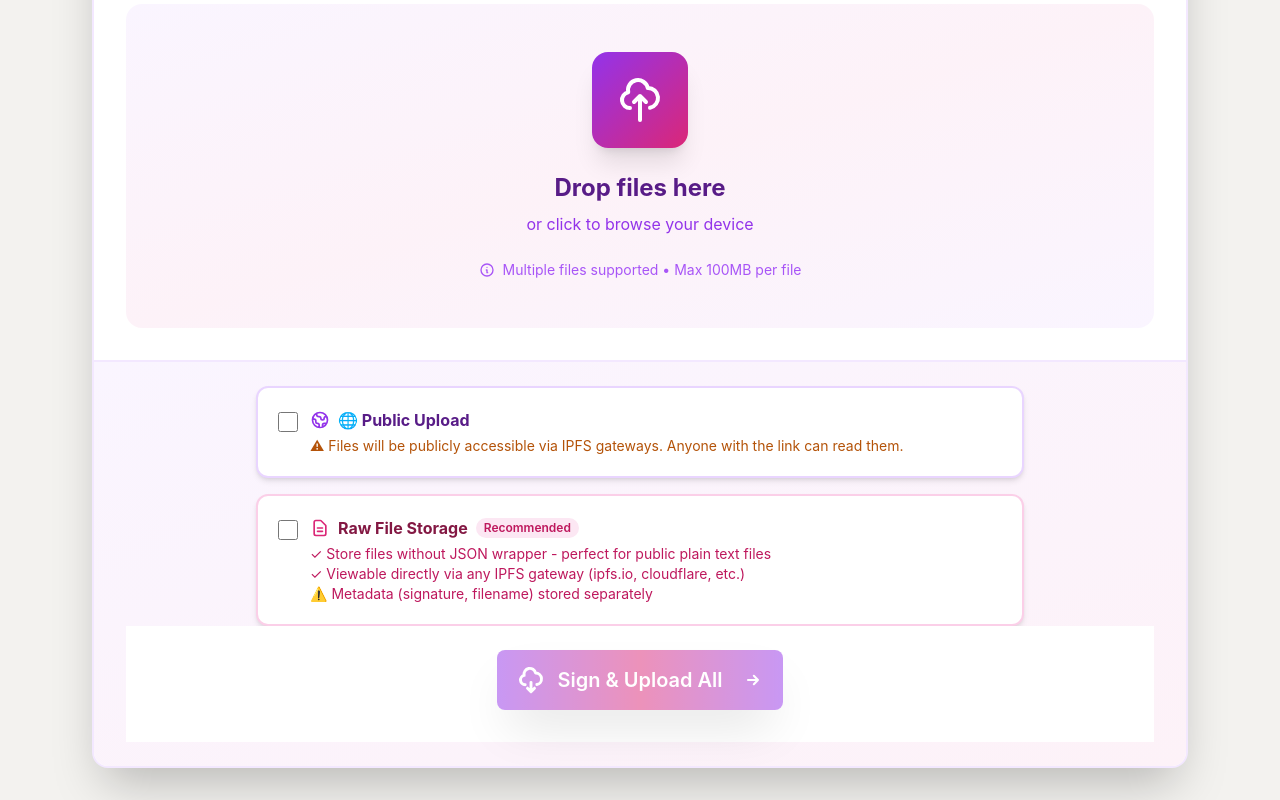
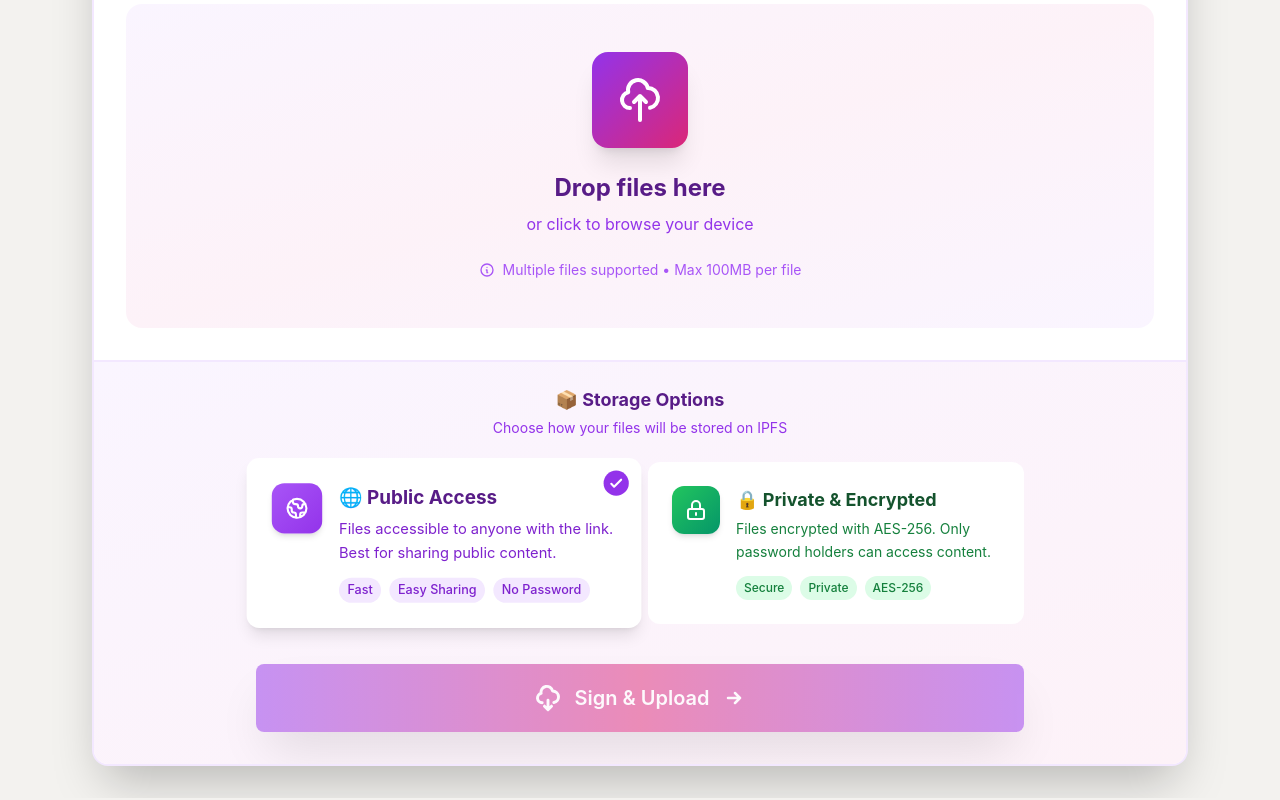
Before and after one commit to wsteves/deaddrop, a React (Vite) app in the folder apps/web/: page /upload in a window 1280 px wide. Shown: the part 323-1123 px from the top of the page. Built offline with nearby package versions, Linux system fonts and the light colour scheme.

Commit message:
upload update

```diff
--- a/apps/web/src/ui/pages/Upload.tsx
+++ b/apps/web/src/ui/pages/Upload.tsx
@@ -130,6 +130,14 @@ export default function Upload() {
       const newFiles = Array.from(e.dataTransfer.files);
       setFiles(prev => [...prev, ...newFiles]);
       toast.success(`Added ${newFiles.length} ${newFiles.length === 1 ? 'file' : 'files'} to queue!`);
+
+      // Scroll to upload button after a short delay
+      setTimeout(() => {
+        const uploadButton = document.querySelector('[data-upload-button]');
+        if (uploadButton) {
+          uploadButton.scrollIntoView({ behavior: 'smooth', block: 'center' });
+        }
+      }, 300);
     }
   }
 
@@ -140,6 +148,14 @@ export default function Upload() {
   async function handleFilesSelected(e: React.ChangeEvent<HTMLInputElement>) {
     const chosen = Array.from(e.target.files || []);
     setFiles(prev => prev.concat(chosen));
+
+    // Scroll to upload button after a short delay
+    setTimeout(() => {
+      const uploadButton = document.querySelector('[data-upload-button]');
+      if (uploadButton) {
+        uploadButton.scrollIntoView({ behavior: 'smooth', block: 'center' });
+      }
+    }, 300);
   }
 
   function createTextFile() {
@@ -157,6 +173,14 @@ export default function Upload() {
     setTextMessage('');
     setShowTextInput(false);
     toast.success('Text message added!');
+
+    // Scroll to upload button after a short delay
+    setTimeout(() => {
+      const uploadButton = document.querySelector('[data-upload-button]');
+      if (uploadButton) {
+        uploadButton.scrollIntoView({ behavior: 'smooth', block: 'center' });
+      }
+    }, 300);
   }
 
   async function uploadAll() {
@@ -521,113 +545,174 @@ export default function Upload() {
           </div>
         )}
 
-        {/* Options Section */}
-        <div className="px-8 pb-6 border-t-2 border-purple-100 bg-gradient-to-br from-purple-50 to-pink-50">
-          <div className="max-w-3xl mx-auto pt-6 space-y-4">
-            {/* Password Protection */}
-            <div className="bg-white rounded-xl p-5 border-2 border-purple-200 shadow-md">
-              <label className="flex items-start gap-3 cursor-pointer group">
-                <input
-                  type="checkbox"
-                  checked={usePassword}
-                  onChange={(e) => {
-                    setUsePassword(e.target.checked);
-                    if (!e.target.checked) setStoreRaw(false);
-                  }}
-                  className="w-5 h-5 text-purple-600 rounded mt-1"
-                />
-                <div className="flex-1">
-                  <div className="flex items-center gap-2 mb-1">
-                    <svg className={`w-5 h-5 ${usePassword ? 'text-green-600' : 'text-purple-600'}`} fill="none" stroke="currentColor" viewBox="0 0 24 24">
-                      {usePassword ? (
-                        <path strokeLinecap="round" strokeLinejoin="round" strokeWidth={2} d="M12 15v2m-6 4h12a2 2 0 002-2v-6a2 2 0 00-2-2H6a2 2 0 00-2 2v6a2 2 0 002 2zm10-10V7a4 4 0 00-8 0v4h8z" />
-                      ) : (
-                        <path strokeLinecap="round" strokeLinejoin="round" strokeWidth={2} d="M3.055 11H5a2 2 0 012 2v1a2 2 0 002 2 2 2 0 012 2v2.945M8 3.935V5.5A2.5 2.5 0 0010.5 8h.5a2 2 0 012 2 2 2 0 104 0 2 2 0 012-2h1.064M15 20.488V18a2 2 0 012-2h3.064M21 12a9 9 0 11-18 0 9 9 0 0118 0z" />
-                      )}
+        {/* Storage Options Section */}
+        <div className="px-8 pb-8 pt-6 border-t-2 border-purple-100 bg-gradient-to-br from-purple-50 to-pink-50">
+          <div className="max-w-3xl mx-auto space-y-6">
+            {/* Section Header */}
+            <div className="text-center">
+              <h3 className="text-lg font-bold text-purple-900 mb-1">📦 Storage Options</h3>
+              <p className="text-sm text-purple-600">Choose how your files will be stored on IPFS</p>
+            </div>
+
+            {/* Privacy Mode Selector */}
+            <div className="grid grid-cols-1 md:grid-cols-2 gap-4">
+              {/* Public Option */}
+              <button
+                onClick={() => {
+                  setUsePassword(false);
+                  setPassword('');
+                }}
+                className={`relative p-6 rounded-xl border-3 transition-all duration-300 text-left ${
+                  !usePassword
+                    ? 'border-purple-500 bg-white shadow-lg scale-105'
+                    : 'border-purple-200 bg-white hover:border-purple-300 hover:shadow-md'
+                }`}
+              >
+                {!usePassword && (
+                  <div className="absolute top-3 right-3">
+                    <div className="w-6 h-6 bg-purple-600 rounded-full flex items-center justify-center">
+                      <svg className="w-4 h-4 text-white" fill="none" stroke="currentColor" viewBox="0 0 24 24">
+                        <path strokeLinecap="round" strokeLinejoin="round" strokeWidth={3} d="M5 13l4 4L19 7" />
+                      </svg>
+                    </div>
+                  </div>
+                )}
+                <div className="flex items-start gap-4">
+                  <div className="w-12 h-12 bg-gradient-to-br from-purple-500 to-purple-600 rounded-xl flex items-center justify-center flex-shrink-0 shadow-md">
+                    <svg className="w-6 h-6 text-white" fill="none" stroke="currentColor" viewBox="0 0 24 24">
+                      <path strokeLinecap="round" strokeLinejoin="round" strokeWidth={2} d="M3.055 11H5a2 2 0 012 2v1a2 2 0 002 2 2 2 0 012 2v2.945M8 3.935V5.5A2.5 2.5 0 0010.5 8h.5a2 2 0 012 2 2 2 0 104 0 2 2 0 012-2h1.064M15 20.488V18a2 2 0 012-2h3.064M21 12a9 9 0 11-18 0 9 9 0 0118 0z" />
                     </svg>
-                    <span className="font-bold text-purple-900">
-                      {usePassword ? '🔒 Password Protection Enabled' : '🌐 Public Upload'}
-                    </span>
                   </div>
-                  <p className={`text-sm ${usePassword ? 'text-green-700' : 'text-amber-700'}`}>
-                    {usePassword
-                      ? '✓ Files will be encrypted with AES-256. Only password holders can decrypt.'
-                      : '⚠ Files will be publicly accessible via IPFS gateways. Anyone with the link can read them.'}
-                  </p>
+                  <div className="flex-1">
+                    <h4 className="font-bold text-purple-900 mb-1 text-lg">🌐 Public Access</h4>
+                    <p className="text-sm text-purple-700 leading-relaxed">
+                      Files accessible to anyone with the link. Best for sharing public content.
+                    </p>
+                    <div className="mt-3 flex flex-wrap gap-2">
+                      <span className="text-xs bg-purple-100 text-purple-700 px-2 py-1 rounded-full font-medium">Fast</span>
+                      <span className="text-xs bg-purple-100 text-purple-700 px-2 py-1 rounded-full font-medium">Easy Sharing</span>
+                      <span className="text-xs bg-purple-100 text-purple-700 px-2 py-1 rounded-full font-medium">No Password</span>
+                    </div>
+                  </div>
                 </div>
-              </label>
+              </button>
 
-              {usePassword && (
-                <div className="mt-4 p-4 bg-purple-50 rounded-lg border border-purple-200">
-                  <label className="block text-sm font-semibold text-purple-900 mb-2">Encryption Password</label>
+              {/* Private/Encrypted Option */}
+              <button
+                onClick={() => setUsePassword(true)}
+                className={`relative p-6 rounded-xl border-3 transition-all duration-300 text-left ${
+                  usePassword
+                    ? 'border-green-500 bg-white shadow-lg scale-105'
+                    : 'border-gray-200 bg-white hover:border-green-300 hover:shadow-md'
+                }`}
+              >
+                {usePassword && (
+                  <div className="absolute top-3 right-3">
+                    <div className="w-6 h-6 bg-green-600 rounded-full flex items-center justify-center">
+                      <svg className="w-4 h-4 text-white" fill="none" stroke="currentColor" viewBox="0 0 24 24">
+                        <path strokeLinecap="round" strokeLinejoin="round" strokeWidth={3} d="M5 13l4 4L19 7" />
+                      </svg>
+                    </div>
+                  </div>
+                )}
+                <div className="flex items-start gap-4">
+                  <div className="w-12 h-12 bg-gradient-to-br from-green-500 to-emerald-600 rounded-xl flex items-center justify-center flex-shrink-0 shadow-md">
+                    <svg className="w-6 h-6 text-white" fill="none" stroke="currentColor" viewBox="0 0 24 24">
+                      <path strokeLinecap="round" strokeLinejoin="round" strokeWidth={2} d="M12 15v2m-6 4h12a2 2 0 002-2v-6a2 2 0 00-2-2H6a2 2 0 00-2 2v6a2 2 0 002 2zm10-10V7a4 4 0 00-8 0v4h8z" />
+                    </svg>
+                  </div>
+                  <div className="flex-1">
+                    <h4 className="font-bold text-green-900 mb-1 text-lg">🔒 Private & Encrypted</h4>
+                    <p className="text-sm text-green-700 leading-relaxed">
+                      Files encrypted with AES-256. Only password holders can access content.
+                    </p>
+                    <div className="mt-3 flex flex-wrap gap-2">
+                      <span className="text-xs bg-green-100 text-green-700 px-2 py-1 rounded-full font-medium">Secure</span>
+                      <span className="text-xs bg-green-100 text-green-700 px-2 py-1 rounded-full font-medium">Private</span>
+                      <span className="text-xs bg-green-100 text-green-700 px-2 py-1 rounded-full font-medium">AES-256</span>
+                    </div>
+                  </div>
+                </div>
+              </button>
+            </div>
+
+            {/* Password Input - Animated slide-in */}
+            {usePassword && (
+              <div className="animate-slideIn">
+                <div className="bg-gradient-to-br from-green-50 to-emerald-50 rounded-xl p-6 border-2 border-green-200 shadow-md">
+                  <div className="flex items-center gap-3 mb-4">
+                    <svg className="w-6 h-6 text-green-600" fill="none" stroke="currentColor" viewBox="0 0 24 24">
+                      <path strokeLinecap="round" strokeLinejoin="round" strokeWidth={2} d="M15 7a2 2 0 012 2m4 0a6 6 0 01-7.743 5.743L11 17H9v2H7v2H4a1 1 0 01-1-1v-2.586a1 1 0 01.293-.707l5.964-5.964A6 6 0 1121 9z" />
+                    </svg>
+                    <label className="text-base font-bold text-green-900">Set Encryption Password</label>
+                  </div>
                   <input
                     type="password"
                     value={password}
                     onChange={(e) => setPassword(e.target.value)}
-                    placeholder="Enter a strong password"
-                    className="w-full border-2 border-purple-300 focus:border-purple-500 rounded-lg px-4 py-3 text-sm transition-colors"
+                    placeholder="Enter a strong password (min. 8 characters)"
+                    className="w-full border-2 border-green-300 focus:border-green-500 focus:ring-2 focus:ring-green-200 rounded-lg px-4 py-3 text-sm transition-all shadow-sm"
+                    autoFocus
                   />
-                  <p className="text-xs text-purple-600 mt-2">⚠️ Save this password! There's no recovery if you lose it.</p>
-                </div>
-              )}
-
-            </div>
-
-            {/* Raw Storage Option - only show if not encrypted */}
-            {!usePassword && (
-              <div className="bg-white rounded-xl p-5 border-2 border-pink-200 shadow-md">
-                <label className="flex items-start gap-3 cursor-pointer group">
-                  <input
-                    type="checkbox"
-                    checked={storeRaw}
-                    onChange={(e) => setStoreRaw(e.target.checked)}
-                    className="w-5 h-5 text-pink-600 rounded mt-1"
-                  />
-                  <div className="flex-1">
-                    <div className="flex items-center gap-2 mb-1">
-                      <svg className="w-5 h-5 text-pink-600" fill="none" stroke="currentColor" viewBox="0 0 24 24">
-                        <path strokeLinecap="round" strokeLinejoin="round" strokeWidth={2} d="M9 12h6m-6 4h6m2 5H7a2 2 0 01-2-2V5a2 2 0 012-2h5.586a1 1 0 01.707.293l5.414 5.414a1 1 0 01.293.707V19a2 2 0 01-2 2z" />
+                  <div className="mt-3 p-3 bg-amber-50 border border-amber-200 rounded-lg">
+                    <p className="text-xs text-amber-800 flex items-start gap-2">
+                      <svg className="w-4 h-4 mt-0.5 flex-shrink-0" fill="currentColor" viewBox="0 0 20 20">
+                        <path fillRule="evenodd" d="M8.257 3.099c.765-1.36 2.722-1.36 3.486 0l5.58 9.92c.75 1.334-.213 2.98-1.742 2.98H4.42c-1.53 0-2.493-1.646-1.743-2.98l5.58-9.92zM11 13a1 1 0 11-2 0 1 1 0 012 0zm-1-8a1 1 0 00-1 1v3a1 1 0 002 0V6a1 1 0 00-1-1z" clipRule="evenodd"/>
                       </svg>
-                      <span className="font-bold text-pink-900">Raw File Storage</span>
-                      <span className="px-2 py-0.5 bg-pink-100 text-pink-700 text-xs font-semibold rounded-full">Recommended</span>
-                    </div>
-                    <p className="text-sm text-pink-700">
-                      ✓ Store files without JSON wrapper - perfect for public plain text files<br/>
-                      ✓ Viewable directly via any IPFS gateway (ipfs.io, cloudflare, etc.)<br/>
-                      ⚠️ Metadata (signature, filename) stored separately
+                      <span><strong>Important:</strong> Save this password securely! There is no way to recover encrypted files without it.</span>
                     </p>
                   </div>
-                </label>
+                </div>
               </div>
             )}
-          </div>
 
-          {/* Upload Button */}
-          <div className="px-8 pb-8 pt-6 bg-white">
-            <div className="flex justify-center">
+            {/* Legacy Raw Storage Option - only show if public */}
+
+
+            {/* Upload Button */}
+            <div className="pt-4" data-upload-button>
               <Button
                 onClick={uploadAll}
                 variant="dropout"
                 disabled={uploading || files.length===0 || !walletAddress || (usePassword && !password)}
-                className="px-12 py-4 text-lg font-bold flex items-center gap-3 bg-gradient-to-r from-purple-600 via-pink-600 to-purple-600 hover:from-purple-700 hover:via-pink-700 hover:to-purple-700 shadow-2xl hover:shadow-purple-500/50 transition-all duration-300 transform hover:scale-105 disabled:opacity-50 disabled:cursor-not-allowed disabled:transform-none"
+                className="w-full py-5 text-lg font-bold flex items-center justify-center gap-3 bg-gradient-to-r from-purple-600 via-pink-600 to-purple-600 hover:from-purple-700 hover:via-pink-700 hover:to-purple-700 shadow-2xl hover:shadow-purple-500/50 transition-all duration-300 transform hover:scale-105 disabled:opacity-50 disabled:cursor-not-allowed disabled:transform-none disabled:hover:scale-100"
               >
                 {uploading ? (
                   <>
                     <div className="animate-spin rounded-full h-6 w-6 border-3 border-white border-t-transparent"></div>
-                    <span className="text-xl">Uploading...</span>
+                    <span className="text-xl">Uploading {files.length > 0 ? `${files.length} ${files.length === 1 ? 'file' : 'files'}` : ''}...</span>
                   </>
                 ) : (
                   <>
                     <svg className="w-7 h-7" fill="none" stroke="currentColor" viewBox="0 0 24 24">
                       <path strokeLinecap="round" strokeLinejoin="round" strokeWidth={2.5} d="M7 16a4 4 0 01-.88-7.903A5 5 0 1115.9 6L16 6a5 5 0 011 9.9M9 19l3 3m0 0l3-3m-3 3v-8" />
                     </svg>
-                    <span className="text-xl">Sign & Upload {files.length > 0 ? `(${files.length})` : 'All'}</span>
-                    <svg className="w-5 h-5 ml-2 group-hover:translate-x-1 transition-transform" fill="none" stroke="currentColor" viewBox="0 0 24 24">
+                    <span className="text-xl">
+                      {files.length > 0
+                        ? `Sign & Upload ${files.length} ${files.length === 1 ? 'File' : 'Files'}`
+                        : 'Sign & Upload'}
+                    </span>
+                    <svg className="w-6 h-6 group-hover:translate-x-1 transition-transform" fill="none" stroke="currentColor" viewBox="0 0 24 24">
                       <path strokeLinecap="round" strokeLinejoin="round" strokeWidth={2.5} d="M13 7l5 5m0 0l-5 5m5-5H6" />
                     </svg>
                   </>
                 )}
               </Button>
+
+              {/* Helper text below button */}
+              {files.length > 0 && !uploading && (
+                <p className="text-center text-sm text-purple-600 mt-3">
+                  {usePassword && !password && (
+                    <span className="text-amber-600 font-medium">⚠️ Password required to upload encrypted files</span>
+                  )}
+                  {!walletAddress && (
+                    <span className="text-orange-600 font-medium">⚠️ Connect your wallet to sign files</span>
+                  )}
+                  {walletAddress && (!usePassword || password) && (
+                    <span>✨ Ready to upload to IPFS with cryptographic signature</span>
+                  )}
+                </p>
+              )}
             </div>
           </div>
         </div>
```
Also changed, not shown: apps/web/src/index.css (+16 -0 lines).
